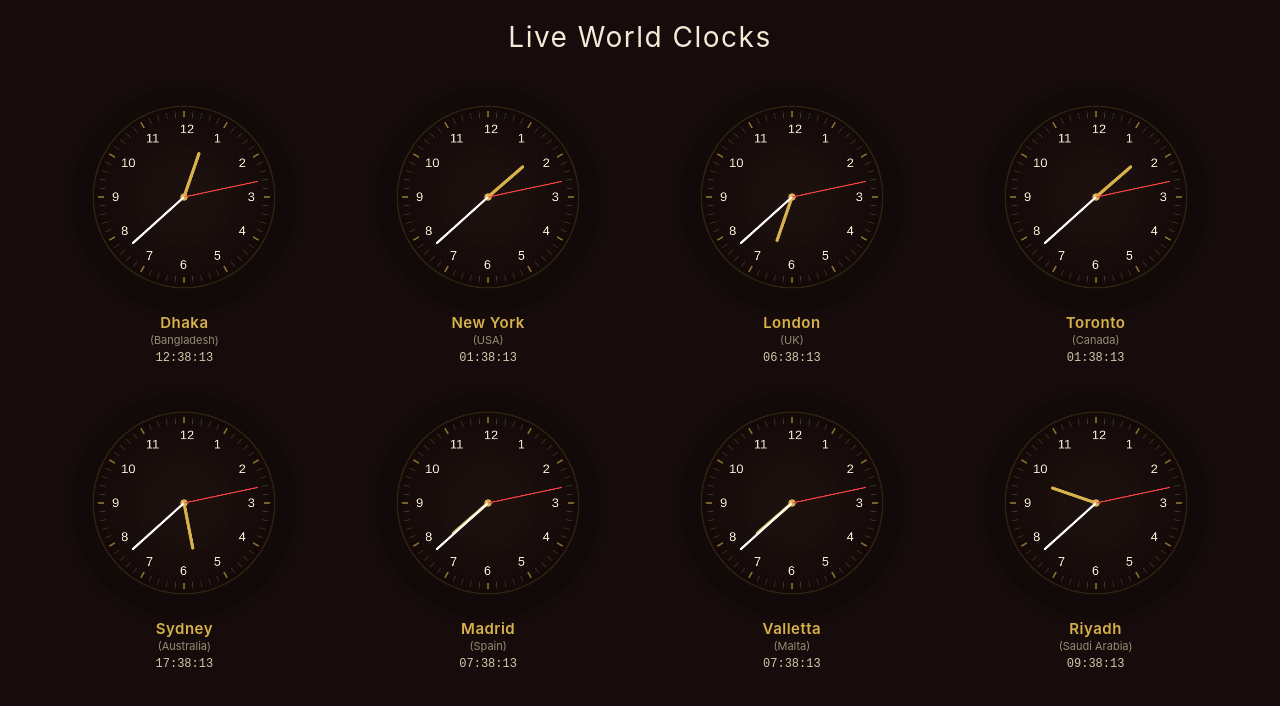
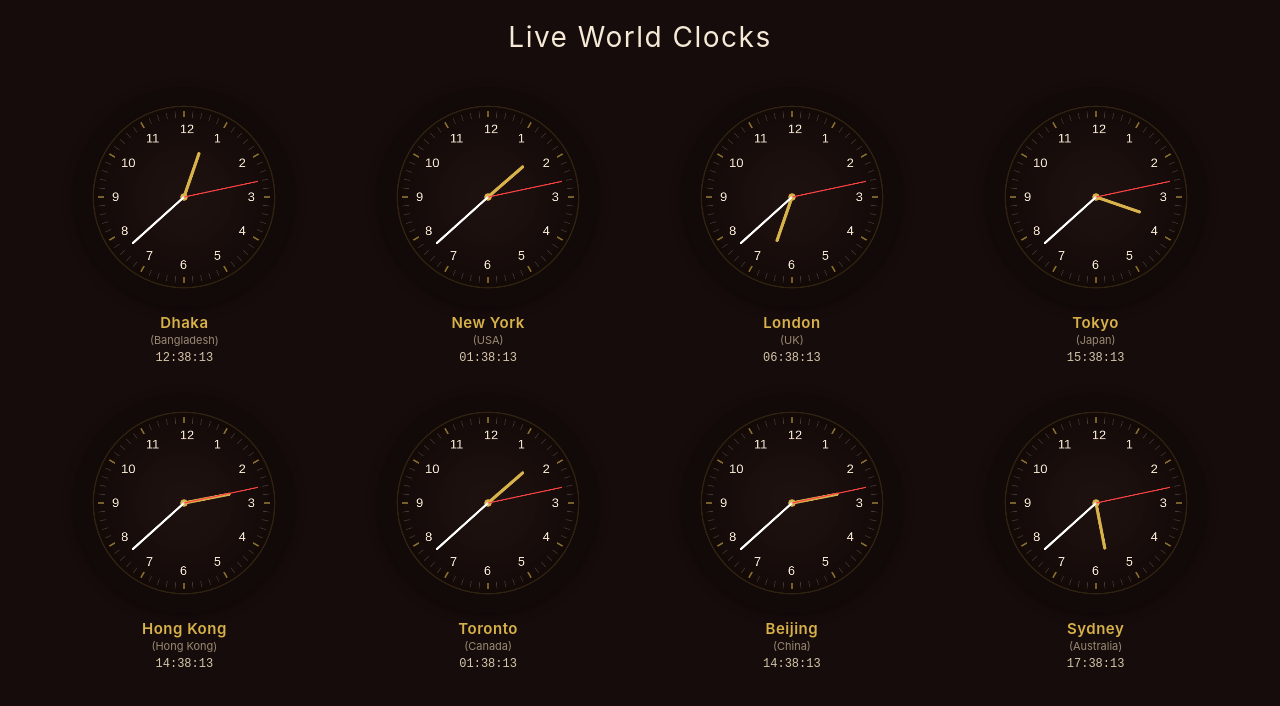
Before and after one commit to Jakia5876/Eight-county-live-watch, a plain HTML site: page index.html in a window 1280 px wide. Drawn offline with Linux system fonts and the light colour scheme.

Commit message:
Update index.html

```diff
--- a/index.html
+++ b/index.html
@@ -3,7 +3,7 @@
 <head>
 <meta charset="utf-8" />
 <meta name="viewport" content="width=device-width,initial-scale=1" />
-<title>World Clocks — 8 Cities</title>
+<title>World Clocks — Selected Cities</title>
 
 <style>
   :root{
@@ -34,12 +34,11 @@
     font-weight:400;
   }
 
-  /* -------- GRID - Optimized for full viewport visibility -------- */
   .grid{
     display:grid;
     grid-template-columns:repeat(4, 1fr);
-    gap:12px 15px;  /* Reduced gap for better fit */
-    max-width:1200px;  /* Constrained max width */
+    gap:12px 15px;
+    max-width:1200px;
     margin:0 auto;
   }
 
@@ -49,9 +48,8 @@
     text-align:center;
   }
 
-  /* -------- CLOCK SIZE - Balanced for viewport -------- */
   .clock-wrap{
-    width:240px;  /* Optimized size for full visibility */
+    width:240px;
     height:240px;
     margin:auto;
     position:relative;
@@ -86,7 +84,6 @@
     color:#d4c5a9;
   }
 
-  /* Responsive breakpoints */
   @media (max-width: 1300px) {
     .clock-wrap, canvas.analog {
       width:220px;
@@ -120,15 +117,15 @@
 <div class="grid" id="grid"></div>
 
 <script>
-const clocks=[
-  {city:"Dhaka",country:"Bangladesh",tz:"Asia/Dhaka"},
-  {city:"New York",country:"USA",tz:"America/New_York"},
-  {city:"London",country:"UK",tz:"Europe/London"},
-  {city:"Toronto",country:"Canada",tz:"America/Toronto"},
-  {city:"Sydney",country:"Australia",tz:"Australia/Sydney"},
-  {city:"Madrid",country:"Spain",tz:"Europe/Madrid"},
-  {city:"Valletta",country:"Malta",tz:"Europe/Malta"},
-  {city:"Riyadh",country:"Saudi Arabia",tz:"Asia/Riyadh"}
+const clocks = [
+  { city: "Dhaka", country: "Bangladesh", tz: "Asia/Dhaka" },
+  { city: "New York", country: "USA", tz: "America/New_York" },
+  { city: "London", country: "UK", tz: "Europe/London" },
+  { city: "Tokyo", country: "Japan", tz: "Asia/Tokyo" },
+  { city: "Hong Kong", country: "Hong Kong", tz: "Asia/Hong_Kong" },
+  { city: "Toronto", country: "Canada", tz: "America/Toronto" },
+  { city: "Beijing", country: "China", tz: "Asia/Shanghai" },
+  { city: "Sydney", country: "Australia", tz: "Australia/Sydney" }
 ];
 
 const grid=document.getElementById('grid');
@@ -171,7 +168,6 @@ function drawClock(canvas,h,m,s){
 
   ctx.clearRect(0,0,canvas.width,canvas.height);
 
-  // background circle with subtle gradient
   const gradient=ctx.createRadialGradient(cx,cy,0,cx,cy,r);
   gradient.addColorStop(0,'rgba(40,25,23,0.6)');
   gradient.addColorStop(1,'rgba(20,10,8,0.8)');
@@ -181,14 +177,12 @@ function drawClock(canvas,h,m,s){
   ctx.fillStyle=gradient;
   ctx.fill();
 
-  // outer ring
   ctx.beginPath();
   ctx.arc(cx,cy,r-2,0,Math.PI*2);
   ctx.strokeStyle='rgba(216,178,74,0.15)';
   ctx.lineWidth=3;
   ctx.stroke();
 
-  // hour/minute ticks + numbers
   ctx.save();
   ctx.translate(cx,cy);
 
@@ -198,7 +192,6 @@ function drawClock(canvas,h,m,s){
   for(let i=1;i<=60;i++){
     ctx.rotate(Math.PI/30);
 
-    // minute ticks
     ctx.beginPath();
     ctx.moveTo(0,-r+12);
     ctx.lineTo(0,-r+26);
@@ -206,7 +199,6 @@ function drawClock(canvas,h,m,s){
     ctx.lineWidth=(i%5===0)?3.5:1.5;
     ctx.stroke();
 
-    // hour numbers
     if(i%5===0){
       ctx.save();
       ctx.translate(0,-r+52);
@@ -231,13 +223,11 @@ function drawClock(canvas,h,m,s){
     ctx.restore();
   }
 
-  // center dot
   ctx.beginPath();
   ctx.arc(cx,cy,8,0,Math.PI*2);
   ctx.fillStyle='#d8b24a';
   ctx.fill();
 
-  // hands
   hand(((h%12)+m/60)*Math.PI/6 - Math.PI/2, r*0.50, 7, '#d8b24a');
   hand((m*Math.PI/30) - Math.PI/2, r*0.75, 5, '#ffffff');
   hand((s*Math.PI/30) - Math.PI/2, r*0.82, 2.5, '#ff4444');
```
